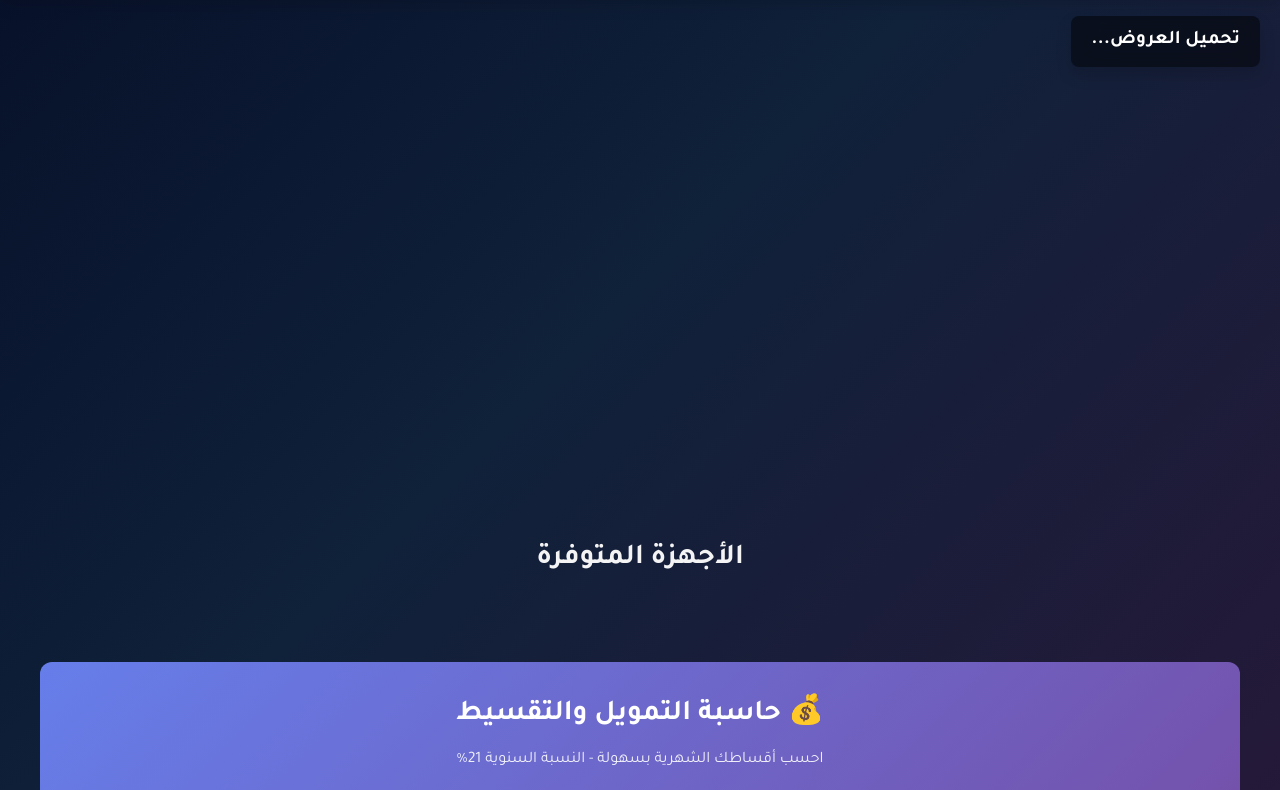
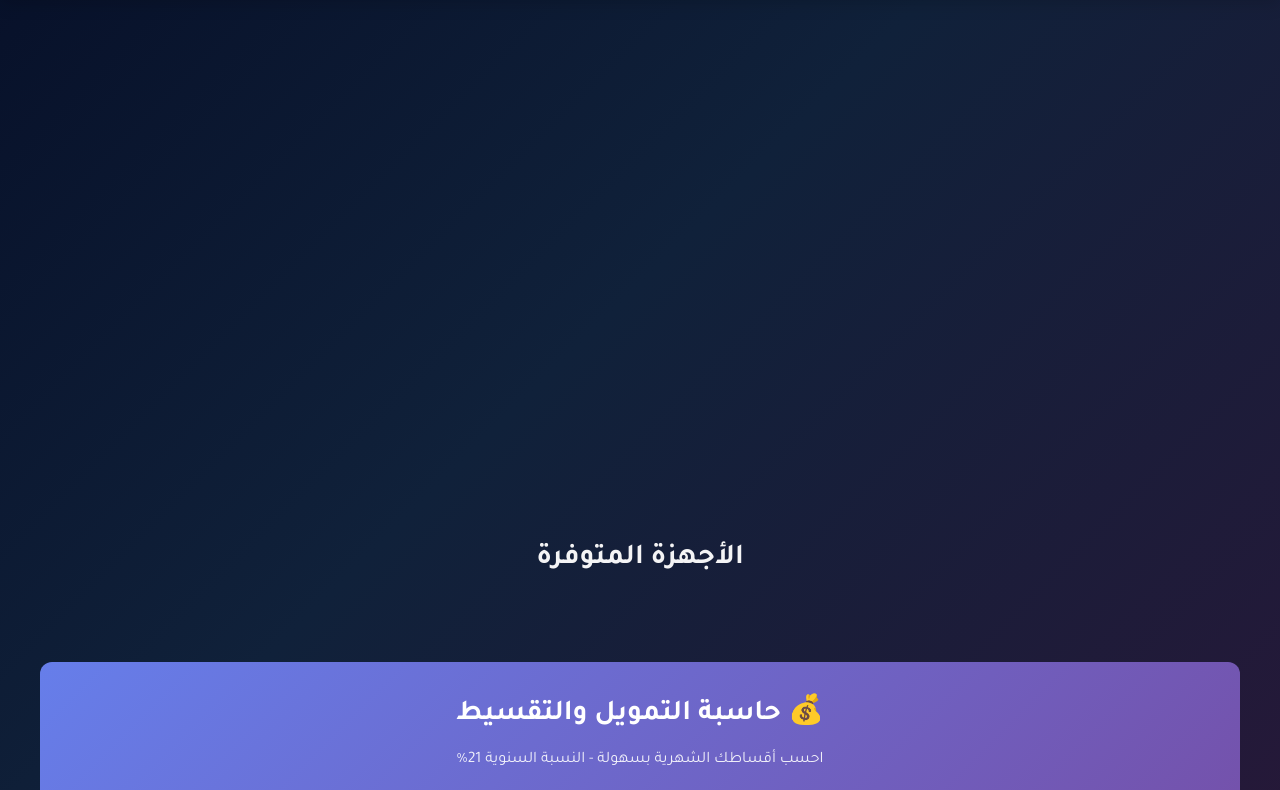
Before and after one commit to mazen-bot/manafed-wep, a plain HTML site: page index.html in a window 1280 px wide. Shown: the part 72-862 px from the top of the page. Drawn offline with Linux system fonts and the light colour scheme; no server answers.

Commit message:
Add files via upload

```diff
--- a/index.html
+++ b/index.html
@@ -46,7 +46,7 @@
 
 <!-- السلايدر الرئيسي -->
 <div id="hero-slider">
-    <h2 id="slider-text">تحميل العروض...</h2>
+
 </div>
 
 <!-- قسم المنتجات -->
```
